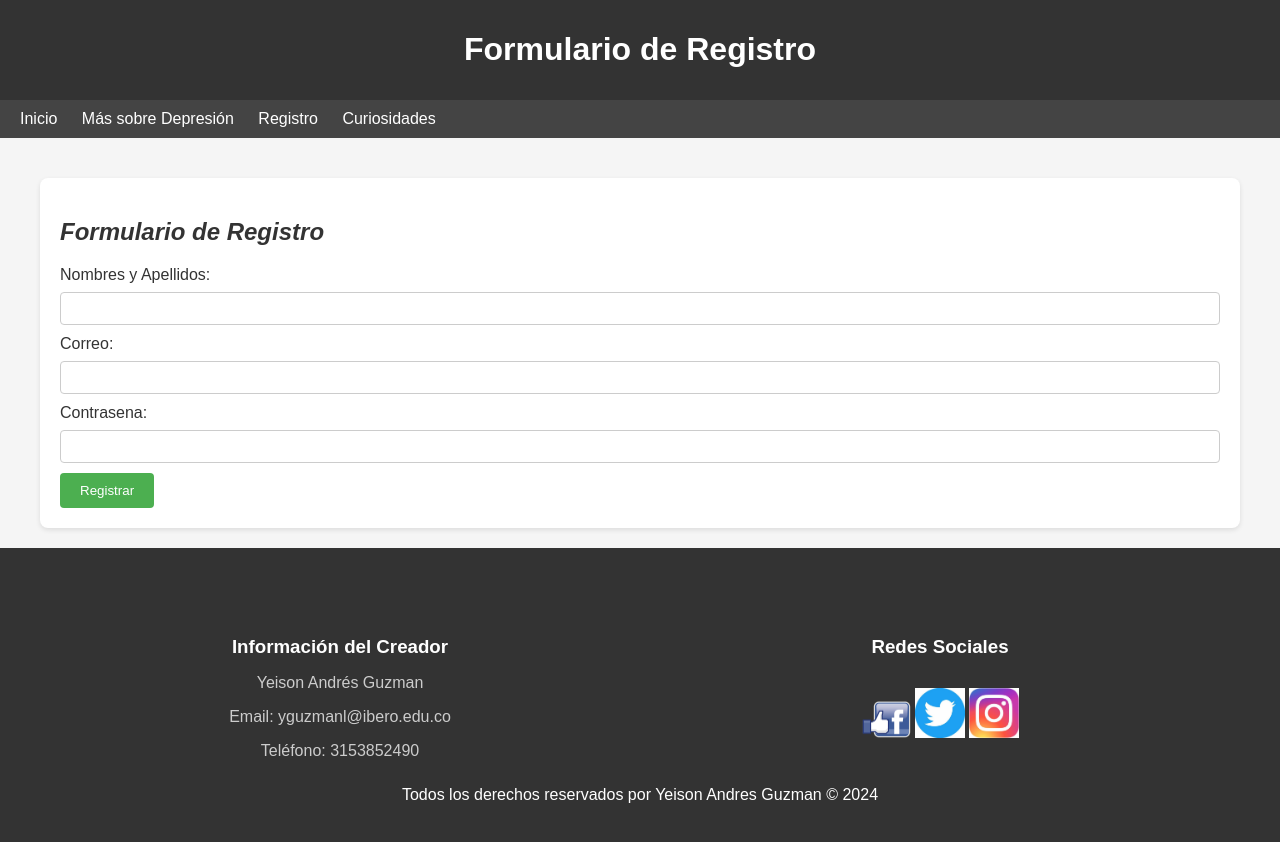
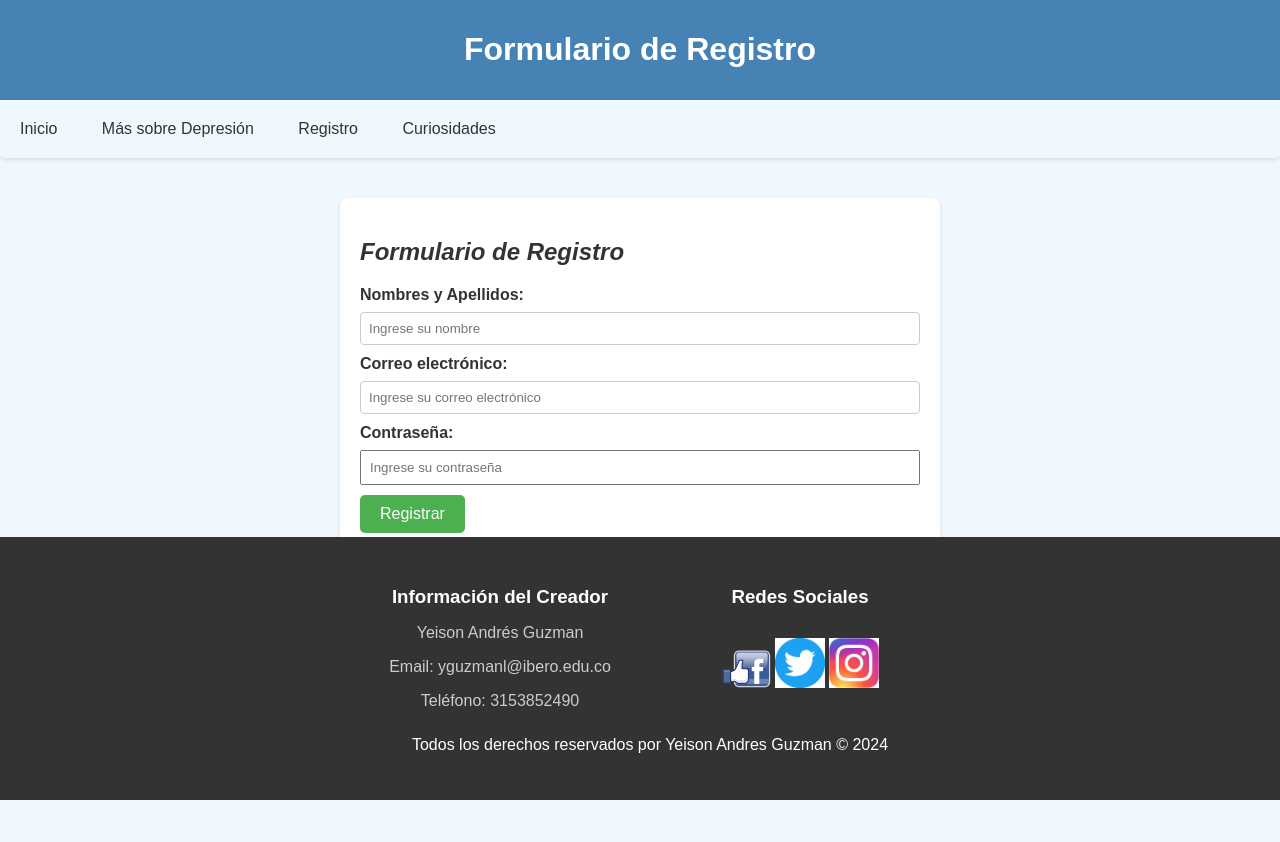
Before and after one commit to yeisonaguzman/MyPersonalPsicology, a website: page public/Registro.html in a window 1280 px wide. After the commit the page ends 800 px from the top, so only its background shows below. Drawn offline with Linux system fonts and the light colour scheme.

Commit message:
Actualizacion de clase pendiente

```diff
--- a/public/Registro.html
+++ b/public/Registro.html
@@ -7,7 +7,7 @@
     <style>
         body {
             font-family: Arial, sans-serif;
-            background-color: #f5f5f5;
+            background-color: #f0f8ff;
             margin: 0;
             padding: 0;
         }
@@ -19,23 +19,29 @@
         }
 
         header {
-            background-color: #333;
+            background-color: #4682b4;
             color: white;
-            padding: 10px 0;
+            padding: 10px;
             text-align: center;
         }
 
         nav {
-            background-color: #444;
-            color: white;
-            padding: 10px 20px;
-            text-align: left;
+            background-color: #f0f8ff;
+            padding: 10px;
+            border-radius: 5px;
+            box-shadow: 0 2px 4px rgba(0, 0, 0, 0.1);
         }
-
         nav a {
-            color: white;
+            color: #333;
             text-decoration: none;
             margin-right: 20px;
+            padding: 10px;
+            border-radius: 5px;
+            display: inline-block;
+            transition: background-color 0.3s ease;
+        }
+        nav a:hover {
+            background-color: #d3d3d3;
         }
 
         .content {
@@ -77,15 +83,31 @@
             cursor: pointer;
         }
 
-        input[type="submit"]:hover {
+        .boton-registrar {
+    background-color: #4CAF50;
+    color: white;
+    border: none;
+    padding: 10px 20px;
+    text-align: center;
+    text-decoration: none;
+    display: inline-block;
+    font-size: 16px;
+    cursor: pointer;
+    border-radius: 5px;
+}
+
+.boton-registrar:hover {
     background-color: #45a049;
 }
 
 footer {
             background-color: #333;
             color: white;
-            padding: 50px 0;
             text-align: center;
+            padding: 10px;
+            position: absolute;
+            bottom: 0;
+            width: 100%;
         }
 
         .footer-content {
@@ -135,6 +157,38 @@
             }
         }
     </style>
+
+<!-- Link de mi archivo Java -->
+
+<script src="./scripts/Registro.js" defer></script>
+
+</head>
+<head>
+    <meta charset="UTF-8">
+    <meta name="viewport" content="width=device-width, initial-scale=1.0">
+    <title>Formulario de Registro</title>
+    <style>
+        /* Estilos CSS para mejorar la apariencia */
+        body {
+            font-family: Arial, sans-serif;
+            margin: 0;
+            padding: 0;
+        }
+        .container {
+            max-width: 600px;
+            margin: 0 auto;
+            padding: 20px;
+        }
+        .form-control {
+            width: 100%;
+            padding: 8px;
+            margin-bottom: 10px;
+            box-sizing: border-box;
+        }
+        label {
+            font-weight: bold;
+        }
+    </style>
 </head>
 <body>
     <header>
@@ -151,19 +205,21 @@
             <h2>Formulario de Registro</h2>
             <form action="#" method="post">
                 <label for="nombres">Nombres y Apellidos:</label>
-                <input type="text" id="nombres" name="nombres" required>
+                <input type="text" class="form-control" placeholder="Ingrese su nombre" id="nombreCompleto">
 
-                <label for="correo">Correo:</label>
-                <input type="email" id="correo" name="correo" required>
+                <label for="correo">Correo electrónico:</label>
+                <input type="email" class="form-control" placeholder="Ingrese su correo electrónico" id="correo">
 
-                <label for="celular">Contrasena:</label>
-                <input type="text" id="celular" name="celular" required>
+                <label for="celular">Contraseña:</label>
+                <input type="password" class="form-control" id="contrasena" placeholder="Ingrese su contraseña">
 
-
-                <input type="submit" value="Registrar">
+                <br>
+                <button type="button" class="boton-registrar" onclick="registrarUsuario()">Registrar</button>
             </form>
         </div>
     </div>
+</body>
+
 <footer>
     <div class="container">
         <div class="footer-content">
@@ -185,5 +241,5 @@
         <p>Todos los derechos reservados por Yeison Andres Guzman &copy; 2024</p>
     </div>
 </footer>
-</body>
+
 </html>
--- a/public/Styles/Registro.css
+++ b/public/Styles/Registro.css
@@ -0,0 +1,16 @@
+.boton-registrar {
+    background-color: #4CAF50;
+    color: white;
+    border: none;
+    padding: 10px 20px;
+    text-align: center;
+    text-decoration: none;
+    display: inline-block;
+    font-size: 16px;
+    cursor: pointer;
+    border-radius: 5px;
+}
+
+.boton-registrar:hover {
+    background-color: #45a049;
+}
--- /dev/null
+++ b/public/scripts/Registro.js
@@ -0,0 +1,55 @@
+// 1. Verificar conexion con HTML
+console.log('Holaaaaa soy Registro');
+
+
+// 2. Crear mi función para Registro
+
+const registrarUsuario = async () => {
+
+    // 2.1 obtener los datos de nuestro formulario
+    const nombreCompleto = document.getElementById('nombreCompleto').value;
+    const correo = document.getElementById('correo').value;
+    const contrasena = document.getElementById('contrasena').value;
+
+    console.log(nombreCompleto, correo, contrasena);
+
+
+    // 2.2 crear un objeto con los datos del usuario
+    const datosUsuario = {
+        nombreCompleto,
+        correo,
+        contrasena
+    }
+
+    console.log(datosUsuario);
+
+    //2.3 Hacer la petición POST para crear usuario en nuestra base de datos
+
+    try {
+
+        // Aca estamos creando el usuario en la base de datos
+        const respuesta = await fetch('http://localhost:3000/api/crearUsuario',
+            {
+                method: 'POST',
+                headers: { 'Content-Type': 'application/json' },
+                body: JSON.stringify(datosUsuario)
+            }
+        );
+
+        const nuevoUsuario = await respuesta.json();
+        console.log('Usuario creado exitosamente', nuevoUsuario)
+
+    // Condicional para redireccionar a ingreso.html
+        if(nuevoUsuario){
+            alert('Registro exitoso!');
+            window.location.href = './Ingreso.html'
+        } else{
+            alert('Ups! error de registro, inténtalo nuevamente');
+        }
+
+    } catch (error) {
+        console.error('Error al registrar usuario', error);
+    }
+
+
+}
```
Also changed, not shown: public/Admin.html (+68 -0 lines), public/Ingreso.html (added, +105 -0 lines), public/index.html (+3 -1 lines), public/scripts/Admin.js (added, +67 -0 lines), public/scripts/Ingreso.js (added, +51 -0 lines). Lines whose indentation alone changed are shown as unchanged.
